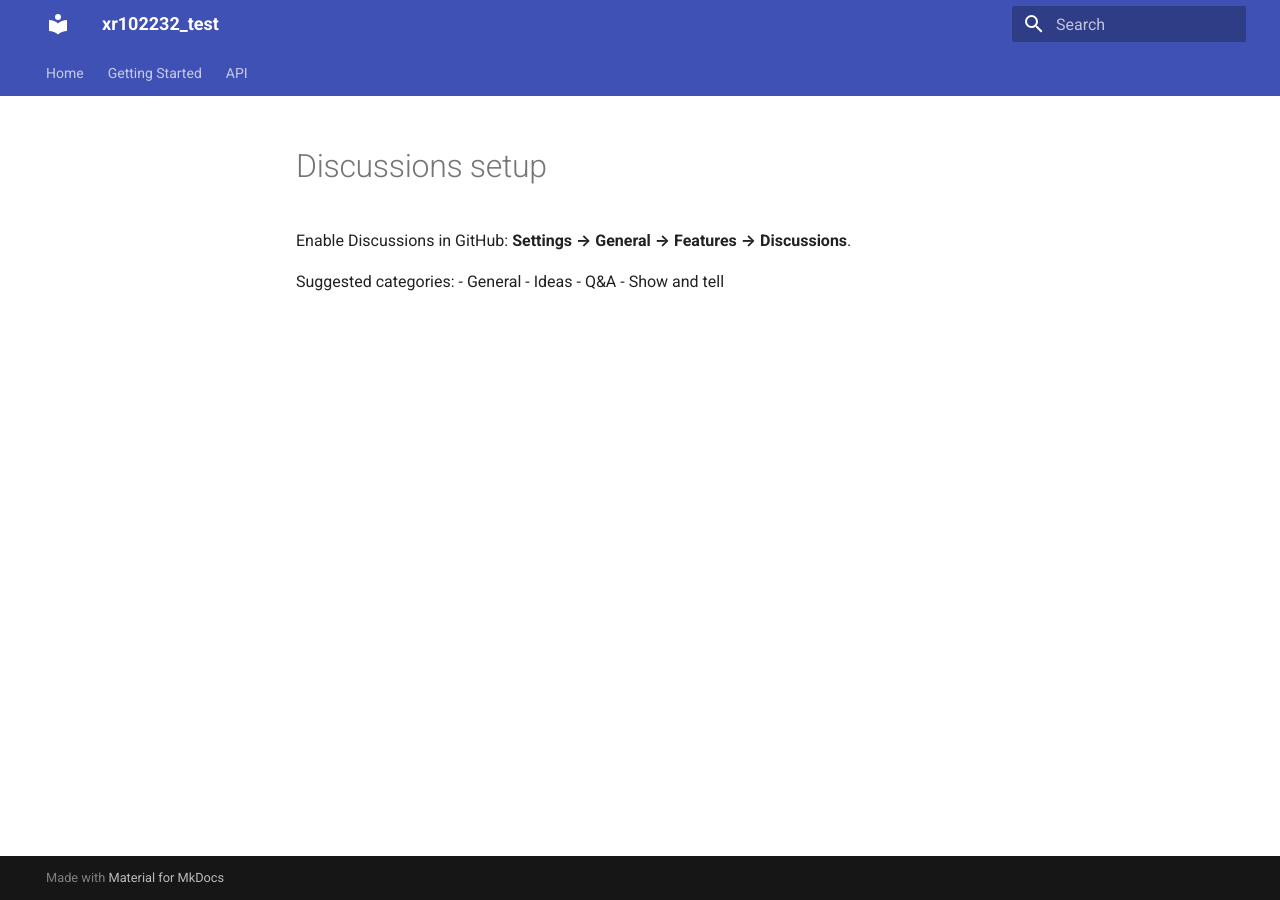
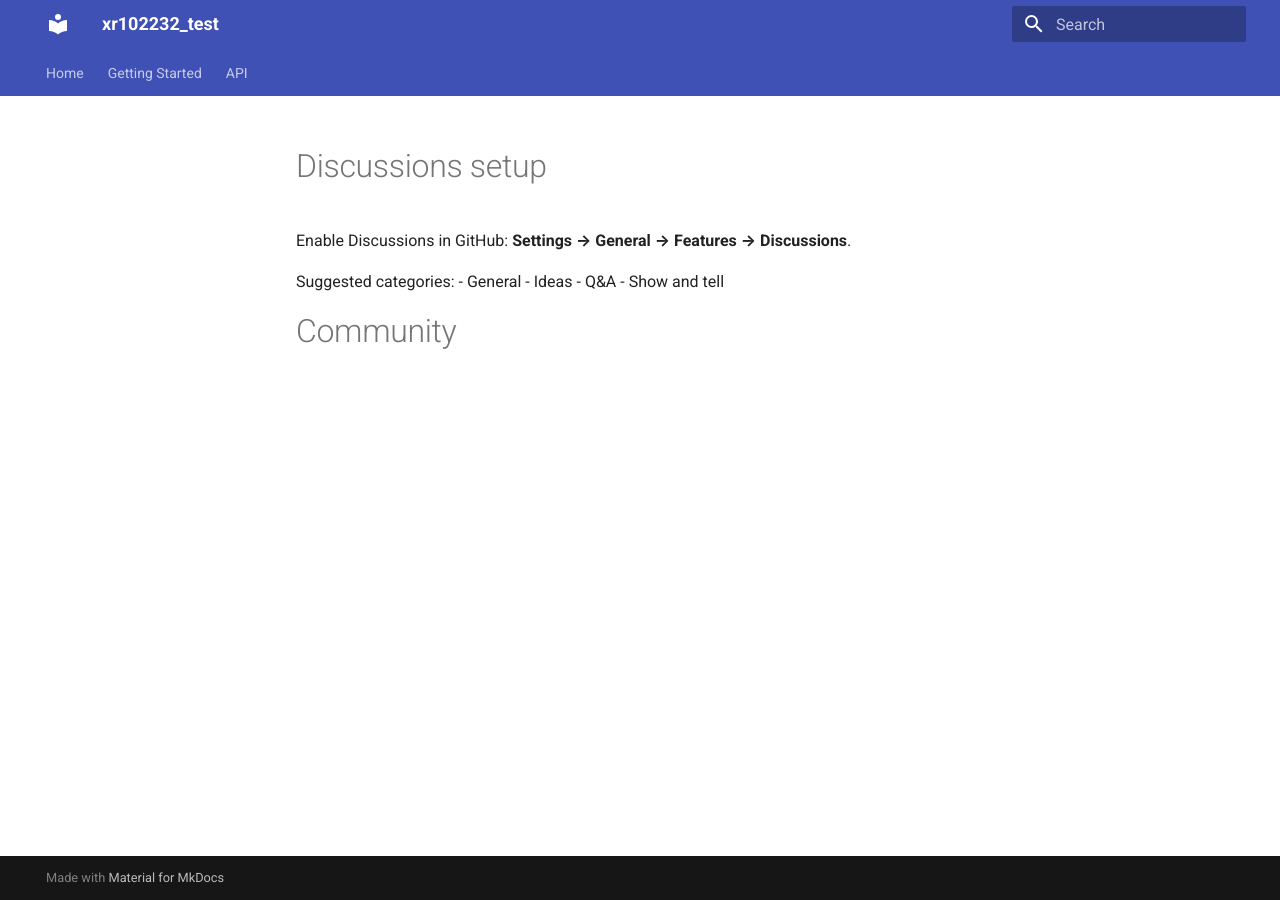
Before and after one commit to anand2532/xr102232_test, an MkDocs documentation site: the page built from docs/DISCUSSIONS.md, in a window 1280 px wide. Built offline with MkDocs 1.6.1 and Material for MkDocs 9.7.7, drawn with Linux system fonts in a browser that asks for light colours.

Commit message:
docs: expand discussions guidance

```diff
--- a/docs/DISCUSSIONS.md
+++ b/docs/DISCUSSIONS.md
@@ -7,3 +7,4 @@ Suggested categories:
 - Ideas
 - Q&A
 - Show and tell
+# Community
```
Also changed, not shown: 7 other files.
